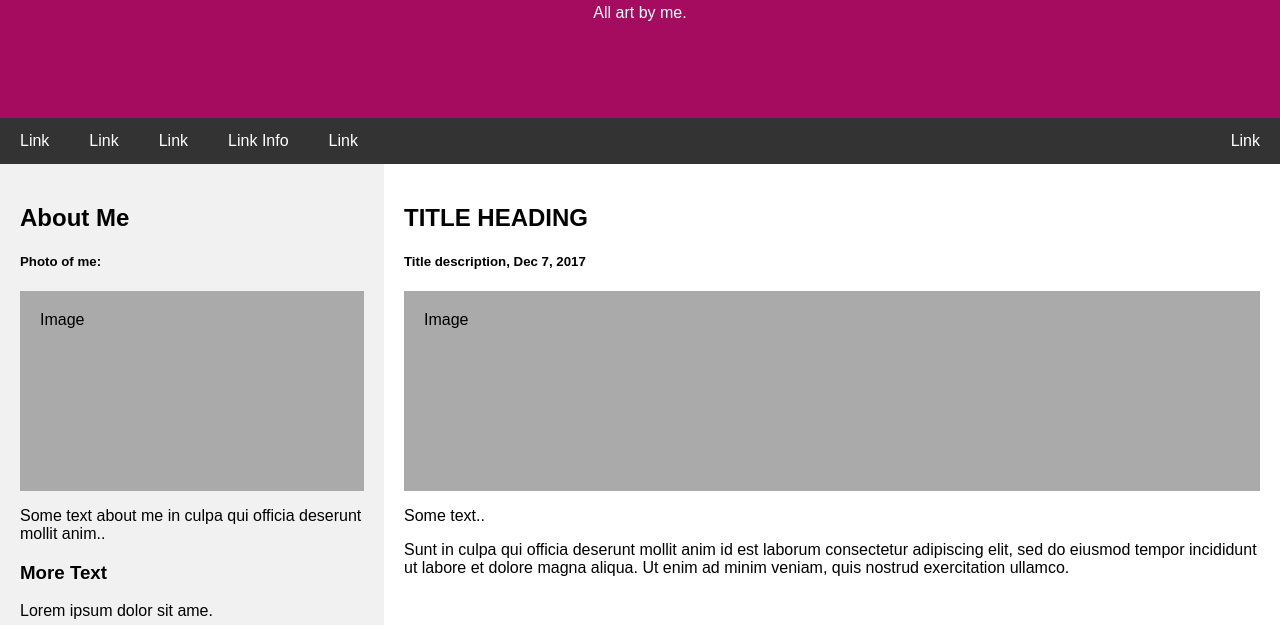
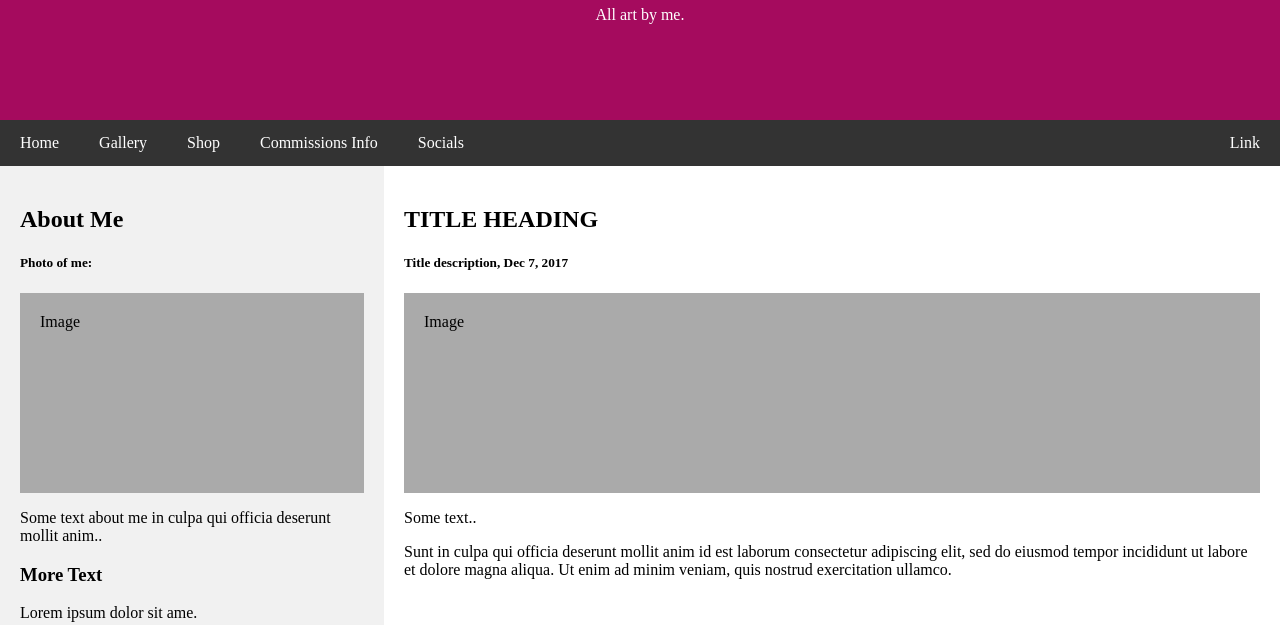
Before and after one commit to Burnsa5448/Burnsa5448.github.io, a plain HTML site: page index.html in a window 1280 px wide. Shown: the part 175-800 px from the top of the page. Drawn offline with Linux system fonts and the light colour scheme.

Commit message:
changed the links again. changed font?

```diff
--- a/index.html
+++ b/index.html
@@ -11,7 +11,7 @@
 
 /* Style the body */
 body {
-  font-family: Arial, Helvetica, sans-serif;
+  font-family: "Times New Roman", Times, serif;
   margin: 0;
 }
 
@@ -118,11 +118,11 @@ body {
 </div>
 
 <div class="navbar">
-  <a href="#">Link</a>
-  <a href="#">Link</a>
-  <a href="#">Link</a>
-  <a href="#">Link Info</a>
-  <a href="#">Link</a>
+  <a href="#">Home</a>
+  <a href="#">Gallery</a>
+  <a href="#">Shop</a>
+  <a href="#">Commissions Info</a>
+  <a href="#">Socials</a>
   <a href="#" class="right">Link</a>
 </div>
 
```
